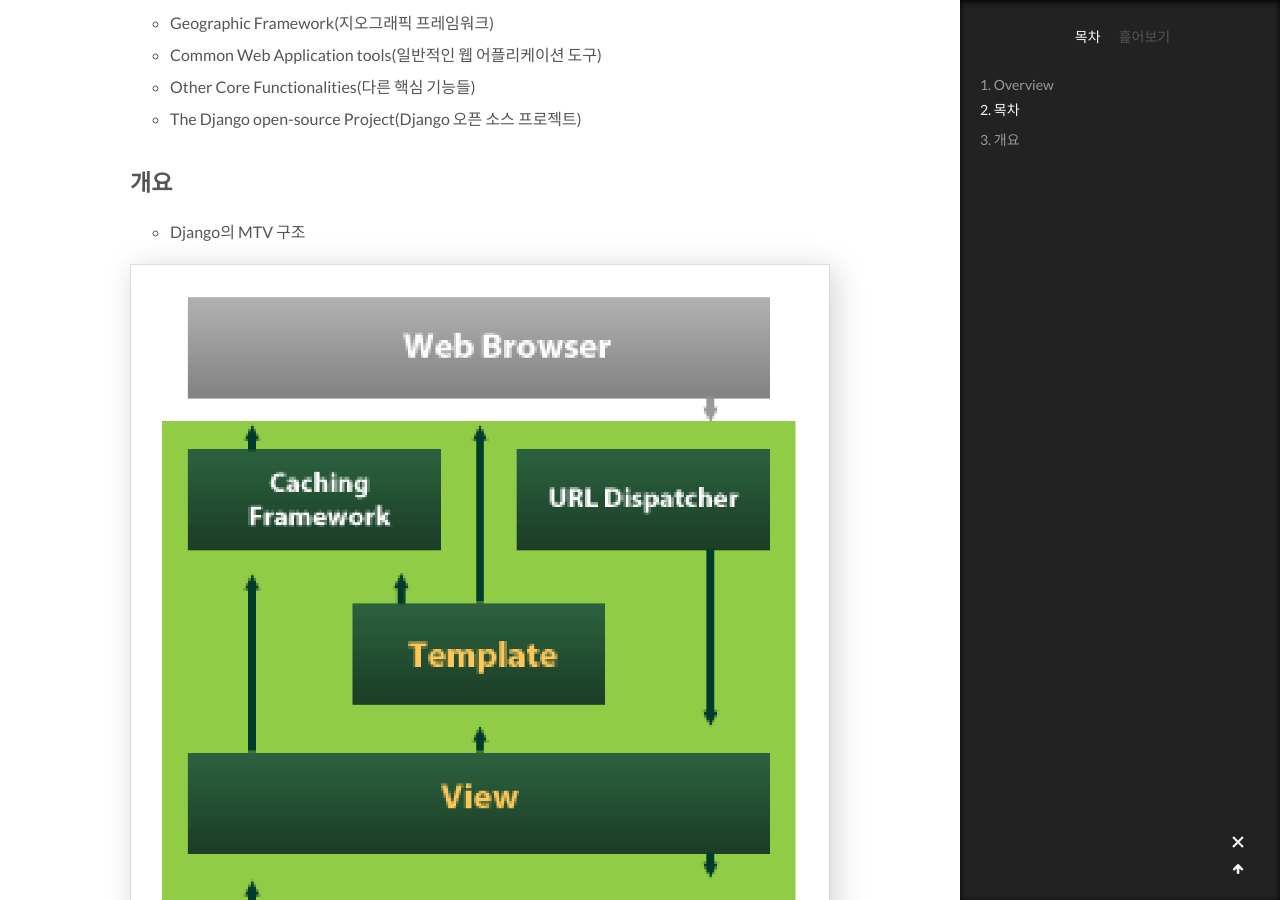
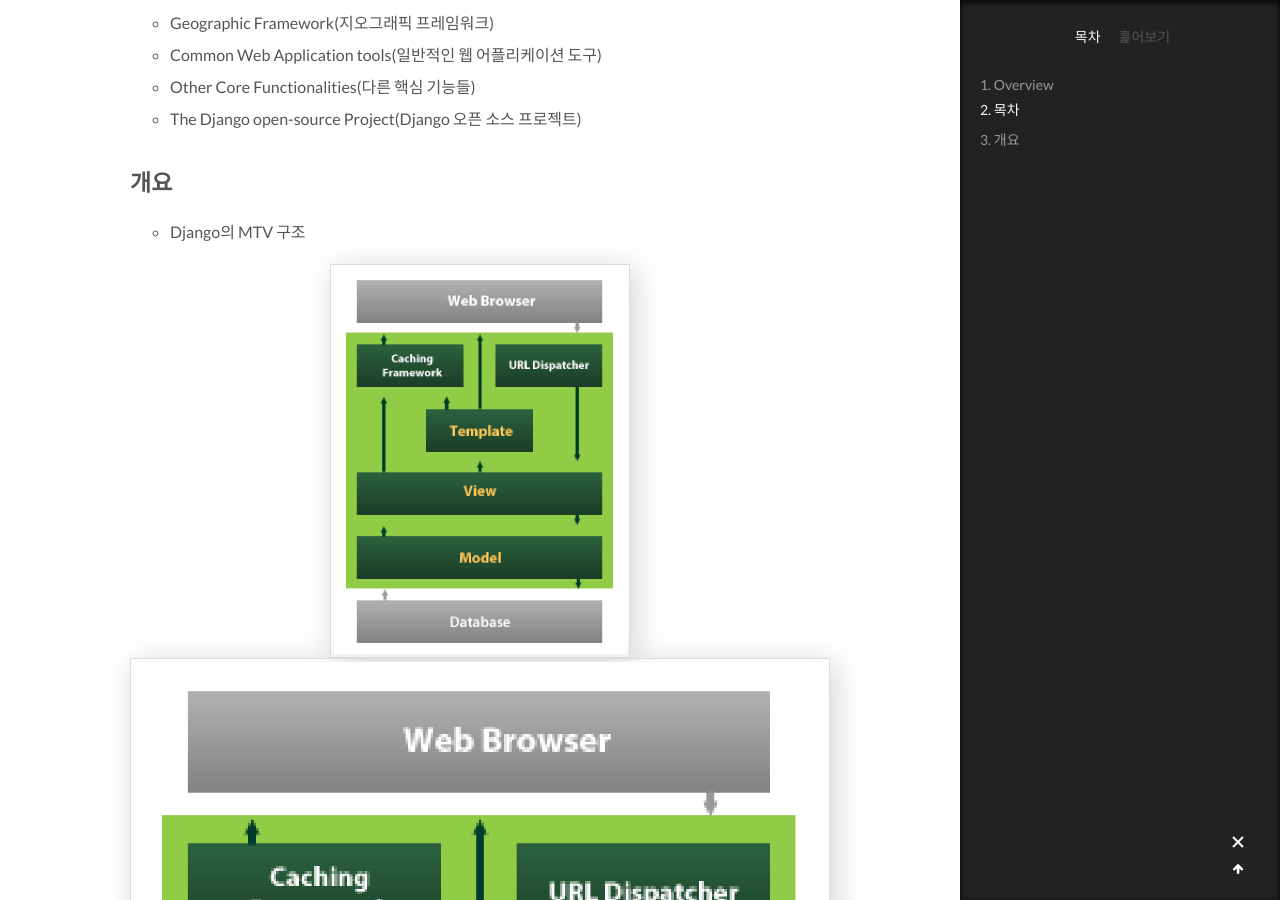
Before and after one commit to wkddnjset/wkddnjset.github.io, a Jekyll site: the page built from _posts/2018-05-01-(Django)-Overview.md, in a window 1280 px wide and 900 px high, scrolled down 1064 px. Built offline with Jekyll 4.4.1, drawn with Linux system fonts in a browser that asks for light colours; comment, search, counter and statistics services are not loaded.

Commit message:
2018-05-15 Commit by Jangwon

```diff
--- a/_posts/2018-05-01-(Django)-Overview.md
+++ b/_posts/2018-05-01-(Django)-Overview.md
@@ -32,4 +32,5 @@ tags: Django
 
 - Django의 MTV 구조
 
+<img src="https://raw.githubusercontent.com/wkddnjset/wkddnjset.github.io/master/_posts/images/2018-05/MTV.png" style="width: 300px; margin:auto;">
 ![MTV](https://raw.githubusercontent.com/wkddnjset/wkddnjset.github.io/master/_posts/images/2018-05/MTV.png)
```
